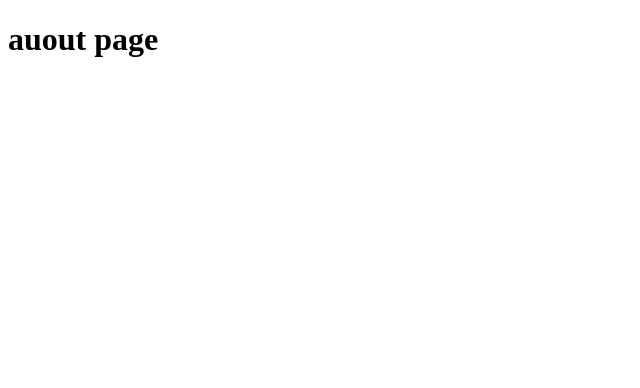
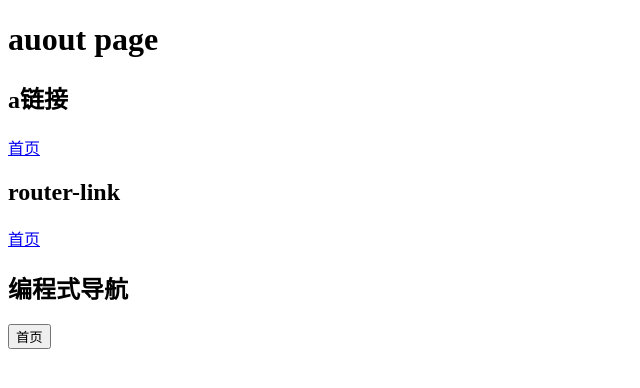
Before and after one commit to wang1xiang/nuxt-tutorial, a Nuxt app: page /about in a window 1280 px wide. Shown: the top 388 px of the page, without its empty margins (0-640 px from the left). Built offline with nearby package versions, Linux system fonts and the light colour scheme.

Commit message:
路由导航

```diff
--- a/pages/about.vue
+++ b/pages/about.vue
@@ -1,12 +1,29 @@
 <template>
   <div>
     <h1>auout page</h1>
+    <!--
+      about 跳回首页
+      1.a链接方式，刷新导航，走服务端渲染
+    -->
+    <h2>a链接</h2>
+    <a href="/">首页</a>
+    <!-- 2.router-link 导航链接组件 -->
+    <h2>router-link</h2>
+    <router-link to="/">首页</router-link>
+    <!-- 3.编程式导航 -->
+    <h2>编程式导航</h2>
+    <button @click="onClick">首页</button>
   </div>
 </template>
 
 <script>
 export default {
-  name: 'AboutPage'
+  name: 'AboutPage',
+  methods: {
+    onClick () {
+      this.$router.push('/')
+    }
+  }
 }
 
 </script>
```
